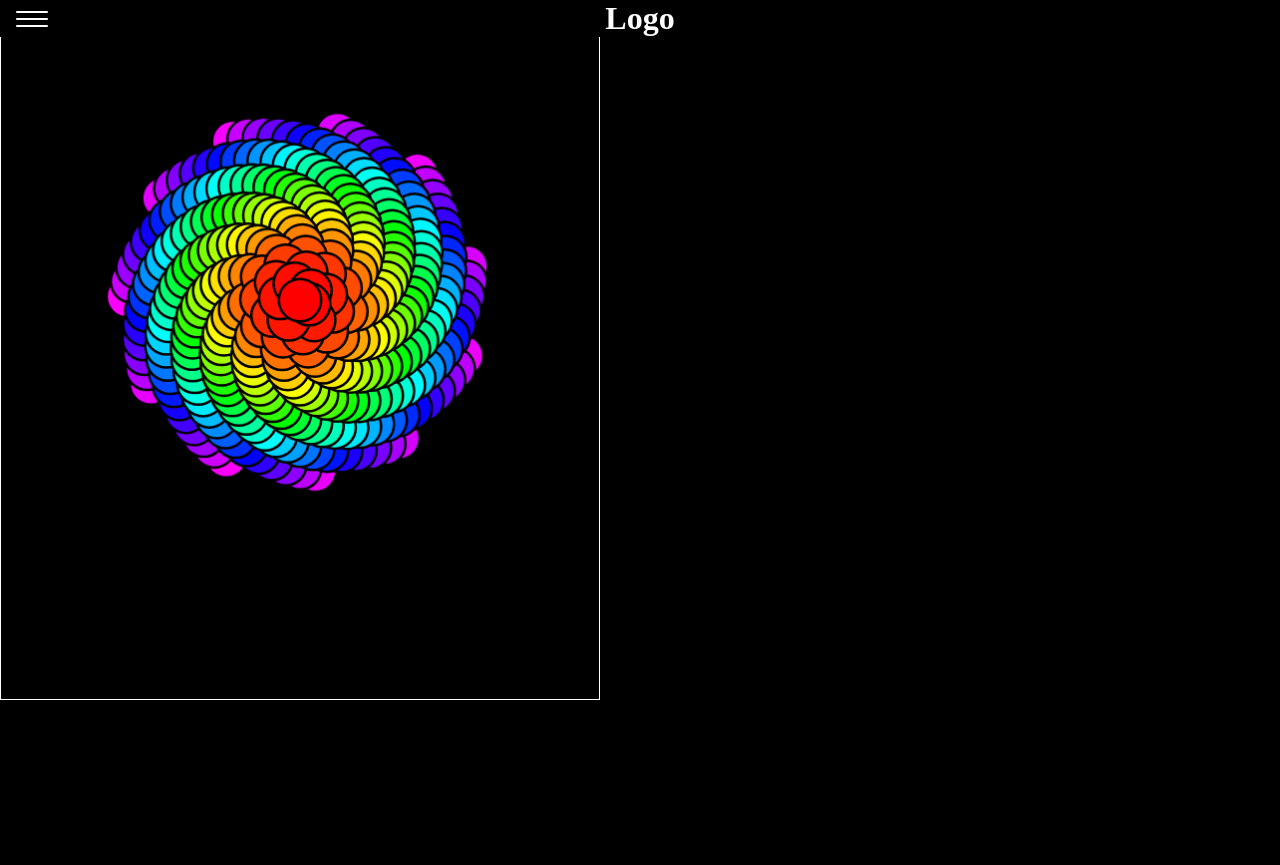
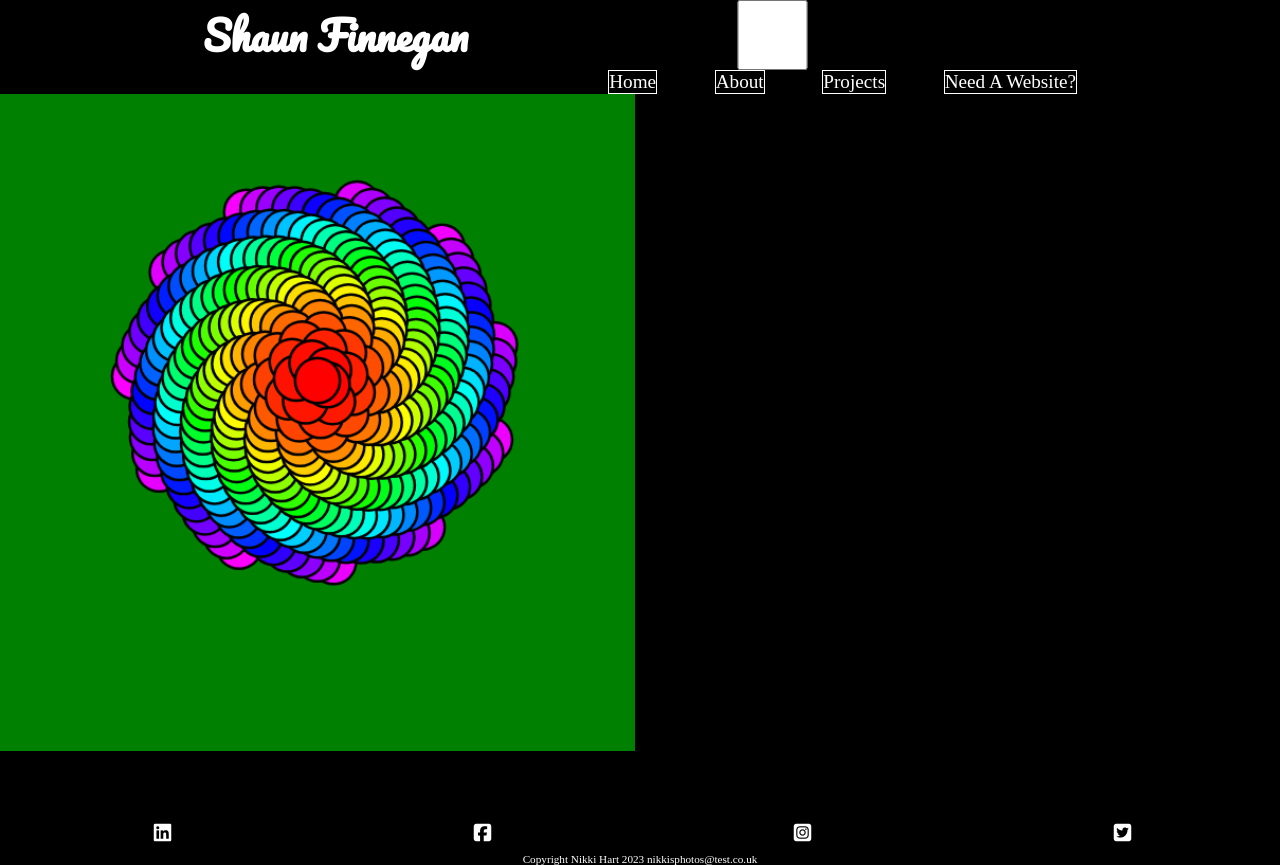
Before and after one commit to Shaun-Finnegan/portfolio-website-V2, a plain HTML site: page index.html in a window 1280 px wide. Before the commit the page ends 800 px from the top, so only its background shows below. Drawn offline with Linux system fonts and the light colour scheme.

Commit message:
media quiries added still more improvements to be made

```diff
--- a/index.html
+++ b/index.html
@@ -1,14 +1,18 @@
 <!DOCTYPE html>
 <html lang="en">
+
 <head>
     <meta charset="UTF-8">
     <meta name="viewport" content="width=device-width, initial-scale=1.0">
+    <script src="https://kit.fontawesome.com/ef0705155e.js" crossorigin="anonymous"></script>
     <link rel="stylesheet" href="style.css">
     <title>Portfolio V2</title>
 </head>
+
 <body>
+    <div class="wrapper">
         <header>
-        <h1 class="logo">Logo</h1>
+            <h1 class="logo">Shaun Finnegan</h1>
             <input type="checkbox" id="nav-toggle" class="nav-toggle">
             <nav class="navbar">
                 <ul>
@@ -30,8 +34,30 @@
             <p class="text1">A Web Developer</p>
             <p class="text2">and</p>
             <p class="text3">Digital Artist</p>
+        </div>
 
-
+        <footer class="footer">
+            <ul>
+                <li>
+                    <a href="https://gb.linkedin.com/" target="_blank"><i class="fa-brands fa-linkedin fa-lg"></i></a>
+                </li>
+                <li>
+                    <a href="https://en-gb.facebook.com/" target="_blank"><i
+                            class="fa-brands fa-square-facebook fa-lg"></i></a>
+                </li>
+                <li>
+                    <a href="https://www.instagram.com/" target="_blank"><i
+                            class="fa-brands fa-square-instagram fa-lg"></i></a>
+                </li>
+                <li>
+                    <a href="https://twitter.com/" target="_blank"><i class="fa-brands fa-square-twitter fa-lg"></i></a>
+                </li>
+            </ul>
+            <div class="copyright">
+                Copyright Nikki Hart 2023
+                nikkisphotos@test.co.uk
+            </div>
+        </footer>
     </div>
 
 
@@ -40,4 +66,5 @@
 
     <script src="script.js"></script>
 </body>
+
 </html>
--- a/script.js
+++ b/script.js
@@ -26,7 +26,7 @@ function drawFlower(){
    let angle = number * 20;
    let radius = scale * Math.sqrt(number);
    let positionX = radius * Math.sin(angle) + 300;
-   let positionY = radius * Math.cos(angle) + 300;
+   let positionY = radius * Math.cos(angle) + 350;
     ctx.fillStyle = 'hsl(' + hue + ', 100%, 50%)';
     ctx.strokeStyle = 'black';
     ctx.lineWidth = 5;
--- a/style.css
+++ b/style.css
@@ -1,3 +1,4 @@
+@import url('https://fonts.googleapis.com/css2?family=Pacifico&display=swap');
 *{
     margin: 0;
     padding: 0;
@@ -6,76 +7,49 @@
 
 body{
     background: black;
+    overflow-x: hidden;
+}
+
+.wrapper{
+    display: grid;
+    height: 100vh;
+    grid-template-columns: 1fr 1fr 1fr 1fr;
+    grid-template-rows: 0.5fr 1fr 0.5fr;
+    grid-template-areas:
+    'nav nav nav nav'
+    'canvas canvas text text'
+    'footer footer footer footer';
+    gap: 10px;
 }
 
 header{
+    grid-area: nav;
    text-align: center;
    background: black;
    position: fixed;
    width: 100%;
-   z-index: 999;
-}
-.nav-toggle-label span,
-.nav-toggle-label span::before,
-.nav-toggle-label span::after
-{
-    display: block;
-    background: white;
-    height: 2px;
-    width: 2em;
-    color: white;
-    border-radius: 2px;
-    position: relative;
-}
-
-.nav-toggle-label span::before,
-.nav-toggle-label span::after{
-    content:'';
-    position: absolute;
 
 }
 
-.nav-toggle-label span::before{
-     bottom: 7px;
-}
+.navbar{
+    background-color: black;
+    grid-area: navbar;
+    margin-top: 0;
 
-.nav-toggle-label span::after{
-     top: 7px;
-}
-
-.nav-toggle{
-    display: none;
-}
-
-.nav-toggle-label{
-    position: absolute;
-    top: 0;
-    left: 0;
-    margin-left: 1em;
-    height: 100%;
-    display: flex;
-    align-items: center;
-}
-
-.navbar{
-    position: absolute;
-    text-align: left;
-    top: 100%;
-    left: 0;
-    width: 100%;
-    z-index: 999;
-    display: none;
 }
 
 nav ul{
-    margin: 0;
-    padding: 0;
-    list-style: none;
+    display: flex;
+    flex-wrap: wrap;
+    width: 100%;
+    list-style-type: none;
+    text-decoration: none;
 }
 
 nav li{
-    margin-bottom: 1em;
-    margin-left: 1em;
+    font-size: 1.2em;
+    color: white;
+    border: 1px solid white;
 }
 
 nav a{
@@ -88,18 +62,17 @@ nav a:hover{
     text-decoration: underline;
 }
 
-.nav-toggle:checked ~ nav{
-    display: block;
-}
 
 .logo{
     color: white;
+    font-size: 250%;
+    font-family: 'Pacifico', cursive;
 }
 
 .container{
     display: inline-block;
-    margin-left: 50%;
-    margin-top: 10%;
+    margin-top: 20%;
+    grid-area: text;
 }
 
 .text{
@@ -131,10 +104,143 @@ nav a:hover{
 
 
 #canvas1{
-    position:absolute;
-    border: 1px solid white;
-    width: 600px;
-    height: 700px;
-    top: 0;
-    left: 0;
+    grid-area: canvas;
+    width: 100%;
+    height: 100%;
+    background: green;
+
+
 }
+
+.footer {
+    background-color: black;
+    grid-area: footer;
+
+}
+
+.footer ul {
+    display: flex;
+    flex-wrap: wrap;
+    margin-left: auto;
+    margin-right: auto;
+    justify-content: center;
+    text-decoration: none;
+    list-style-type: none;
+    text-align: center;
+
+}
+
+.footer li {
+    text-decoration: none;
+    list-style-type: none;
+    margin-top: 5%;
+    margin-left: auto;
+    margin-right: auto;
+    list-style-type: none;
+    font-size: 200%;
+    min-width: 100px;
+    font-size: 100%;
+}
+
+.footer li a:hover{
+    font-size: 205%;
+}
+
+.copyright{
+    bottom: 0px;
+    margin-left: auto;
+    margin-right: auto;
+    margin-top: 10px;
+    font-size: 70%;
+    color: white;
+    text-align: center;
+  }
+
+  .footer a {
+    text-decoration: none;
+    color: #fff;
+    margin-left: 5%;
+}
+
+@media screen and (min-width: 800px){
+    .nav-toggle-label{
+        display: none;
+    }
+
+    header{
+        display: grid;
+        grid-template-columns: 1fr auto minmax(600px, 3fr) 1fr;
+    }
+
+    .logo{
+        grid-column: 2 / span 1;
+    }
+
+    .navbar{
+        all: unset;
+        grid-column: 3 / 4;
+        display: flex;
+        justify-content: flex-end;
+        align-items: center;
+    }
+
+    nav a{
+        opacity: 1;
+    }
+
+    nav ul{
+        display: flex;
+        justify-content: flex-end;
+    }
+
+    nav li{
+        margin-left: 3em;
+        margin-bottom: 0;
+    }
+}
+
+@media screen and (max-width: 800px){
+    .wrapper{
+        display: grid;
+        height: 100vh;
+        grid-template-columns: 1fr;
+        grid-template-rows: 0.5fr 1fr 1fr 0.5fr;
+        grid-template-areas:
+        'nav'
+        'canvas'
+        'text'
+        'footer';
+        gap: 10px;
+    }
+
+    .canvas{
+        margin-top: 20%;
+    }
+
+    .navbar{
+        margin-left:auto;
+        margin-right:auto;
+    }
+
+    .navbar ul {
+        display: flex;
+        flex-wrap: wrap;
+        width: 100%;
+        margin-left: 2%;
+        list-style-type: none;
+        text-decoration: none;
+    }
+
+    .navbar li{
+        display: flex;
+        flex-wrap:wrap;
+        padding: 5%;
+    }
+
+
+    .text{
+        font-size: 2em;
+        letter-spacing: 4px;
+        text-align: center;
+    }
+}
```
Lines whose indentation alone changed are shown as unchanged.
